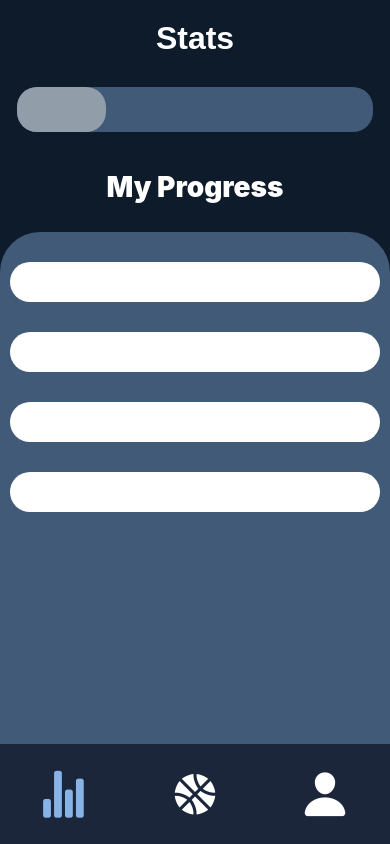
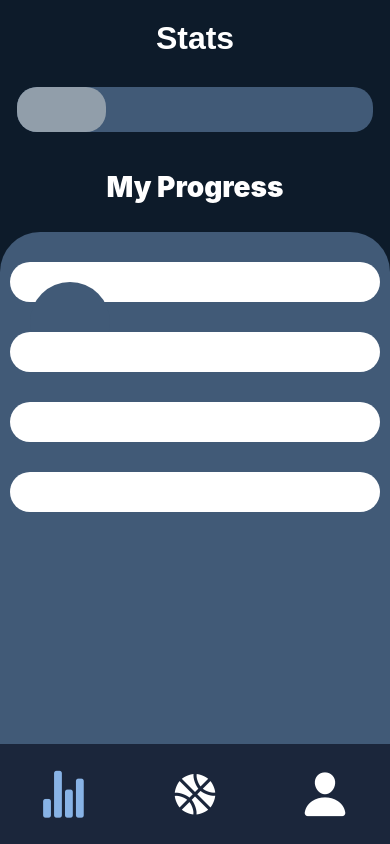
Before and after one commit to Project-Lebron/projectLebron, a React Native app: screen /Stats in a window 390 px wide. Built offline with nearby package versions, Linux system fonts and the light colour scheme; no server answers.

Commit message:
Update HistoryScreen.tsx

```diff
--- a/src/screens/HistoryScreen.tsx
+++ b/src/screens/HistoryScreen.tsx
@@ -14,11 +14,16 @@ const HistoryScreen = () => {
 
         {/* History */}
         <View style={styles.statsContainer}>
+          <View style={[styles.mediumCircles]}>
+          </View>
         </View>
+
         <View style={styles.statsContainer}>
         </View>
+
         <View style={styles.statsContainer}>
         </View>
+
         <View style={styles.marginBottom}>
         </View>
 
@@ -77,6 +82,14 @@ const styles = StyleSheet.create({
     marginHorizontal: -10,
     flex: 0,
   },
+  mediumCircles: {
+    width: 80,
+    height: 80,
+    justifyContent: 'center',
+    alignItems: 'center',
+    borderRadius: 150,
+    backgroundColor: '#415A77',
+  },
 })
 
 export default HistoryScreen
```
